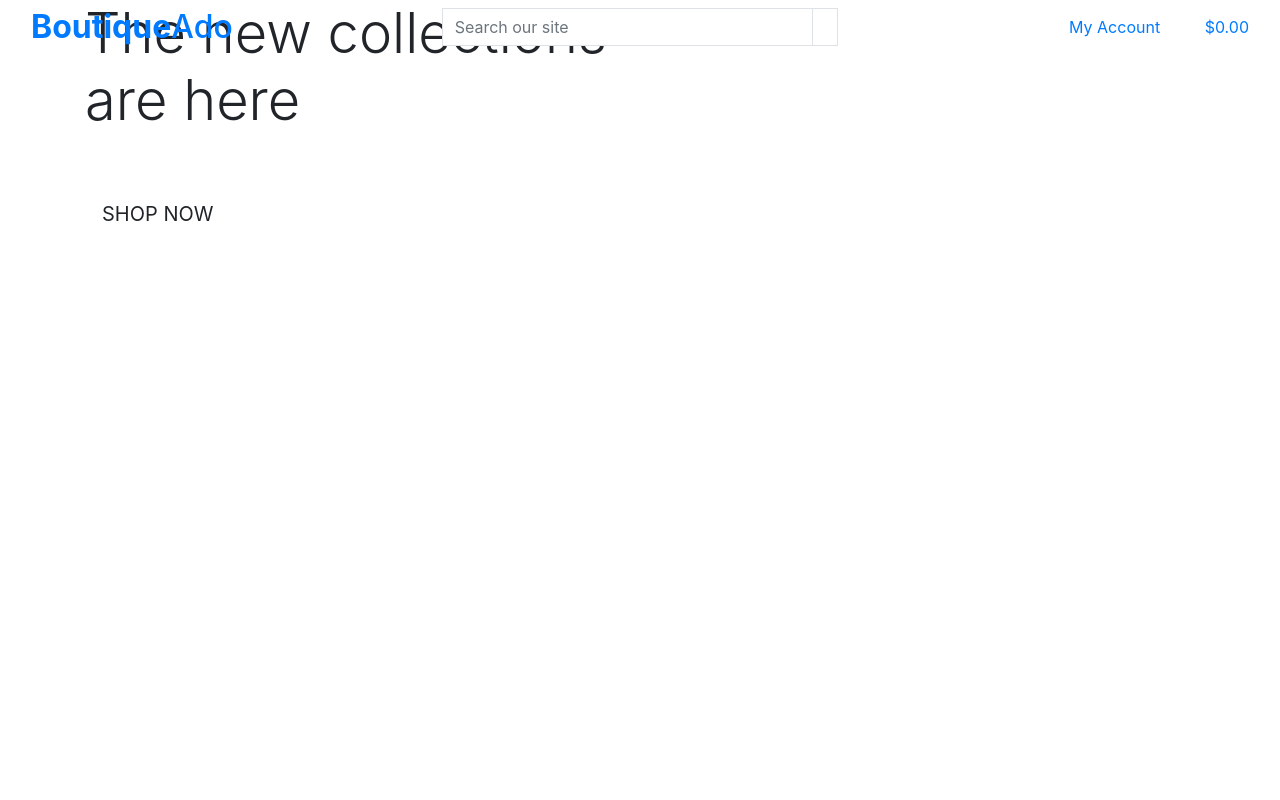
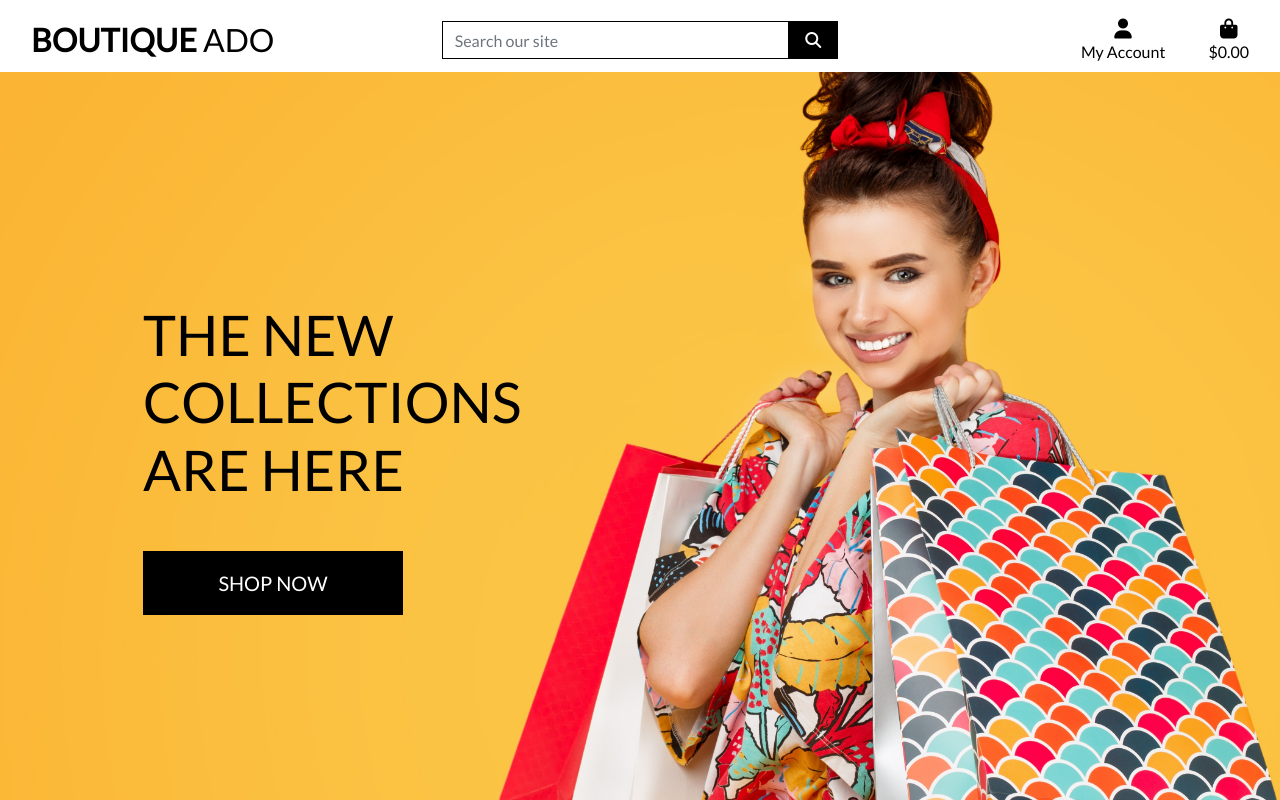
Before and after one commit to corey-howard/boutique_ado_v1, a Django app: page / in a window 1280 px wide. Run offline with Django 3.2, Linux system fonts and the light colour scheme; some libraries are stand-ins or nearby versions.

Commit message:
Completed homepage header and css

```diff
--- a/boutique_ado/settings.py
+++ b/boutique_ado/settings.py
@@ -88,7 +88,7 @@ AUTHENTICATION_BACKENDS = [
 
 SITE_ID = 1
 
-EMAIL_BACKEND ='django.core.mail.backends.console.EmailBackend'
+EMAIL_BACKEND = 'django.core.mail.backends.console.EmailBackend'
 
 ACCOUNT_AUTHENTICATION_METHOD = 'username_email'
 ACCOUNT_EMAIL_REQUIRED = True
@@ -149,3 +149,7 @@ USE_TZ = True
 # https://docs.djangoproject.com/en/3.1/howto/static-files/
 
 STATIC_URL = '/static/'
+STATICFILES_DIRS = (os.path.join(BASE_DIR, 'static'),)
+
+MEDIA_URL = '/media/'
+MEDIA_ROOT = os.path.join(BASE_DIR, 'media')
--- a/boutique_ado/urls.py
+++ b/boutique_ado/urls.py
@@ -15,10 +15,11 @@ Including another URLconf
 """
 from django.contrib import admin
 from django.urls import path, include
+from django.conf import settings
+from django.conf.urls.static import static
 
 urlpatterns = [
     path('admin/', admin.site.urls),
     path('accounts/', include('allauth.urls')),
     path('', include('home.urls')),
-
-]
+] + static(settings.MEDIA_URL, document_root=settings.MEDIA_ROOT)
--- /dev/null
+++ b/static/css/base.css
@@ -0,0 +1,81 @@
+html {
+    height: 100%;
+}
+
+body {
+    background: url('/media/homepage_background_cropped.jpg') no-repeat center center fixed;
+    background-size: cover;
+    height: calc(100vh - 164px);
+    color: #555;
+    font-family: 'Lato';
+}
+
+/* from Bulma */
+.icon {
+    align-items: center;
+    display: inline-flex;
+    justify-content: center;
+    height: 1.5rem;
+    width: 1.5rem;
+}
+
+.logo-font {
+    text-transform: uppercase;
+}
+
+.main-logo-link {
+    width: fit-content;
+}
+
+.shop-now-button {
+    background: black;
+    color: white;
+    min-width: 260px;
+}
+
+.btn-black {
+    background: black;
+    color: white;
+}
+
+.shop-now-button:hover,
+.shop-now-button:active,
+.shop-now-button:focus,
+.btn-black:hover,
+.btn-black:active,
+.btn-black:focus {
+    background: #222;
+    color: white;
+}
+
+.text-black {
+    color: #000 !important;
+}
+
+.border-black {
+    border: 1px solid black !important;
+}
+
+/* -------------------------------- Media Queries */
+
+/* Slightly larger container on xl screens */
+@media (min-width: 1200px) {
+  .container {
+    max-width: 80%;
+  }
+}
+
+/* fixed top navbar only on medium and up */
+@media (min-width: 992px) {
+    .fixed-top-desktop-only {
+        position: fixed;
+        top: 0;
+        right: 0;
+        left: 0;
+        z-index: 1030;
+    }
+
+    .header-container {
+        padding-top: 164px;
+    }
+}
--- a/templates/base.html
+++ b/templates/base.html
@@ -15,12 +15,15 @@
 
     {% block corecss %}
         <link rel="stylesheet" href="https://stackpath.bootstrapcdn.com/bootstrap/4.4.1/css/bootstrap.min.css" integrity="sha384-Vkoo8x4CGsO3+Hhxv8T/Q5PaXtkKtu6ug5TOeNV6gBiFeWPGFN9MuhOf23Q9Ifjh" crossorigin="anonymous">
+        <link href="https://fonts.googleapis.com/css2?family=Lato&display=swap" rel="stylesheet">
+        <link rel="stylesheet" href="{% static 'css/base.css' %}">
     {% endblock %}
 
     {% block extra_css %}
     {% endblock %}
 
     {% block corejs %}
+        <script src="https://kit.fontawesome.com/039e59fb8a.js" crossorigin="anonymous"></script>
         <script src="https://code.jquery.com/jquery-3.4.1.slim.min.js" integrity="sha384-J6qa4849blE2+poT4WnyKhv5vZF5SrPo0iEjwBvKU7imGFAV0wwj1yYfoRSJoZ+n" crossorigin="anonymous"></script>
         <script src="https://cdn.jsdelivr.net/npm/popper.js@1.16.0/dist/umd/popper.min.js" integrity="sha384-Q6E9RHvbIyZFJoft+2mJbHaEWldlvI9IOYy5n3zV9zzTtmI3UksdQRVvoxMfooAo" crossorigin="anonymous"></script>
         <script src="https://stackpath.bootstrapcdn.com/bootstrap/4.4.1/js/bootstrap.min.js" integrity="sha384-wfSDF2E50Y2D1uUdj0O3uMBJnjuUD4Ih7YwaYd1iqfktj0Uod8GCExl3Og8ifwB6" crossorigin="anonymous"></script>
@@ -33,10 +36,10 @@
   </head>
   <body>
     <header class="container-fluid fixed-top">
-        <div class="row">
+        <div id="topnav" class="row bg-white pt-lg-2 d-none d-lg-flex">
             <div class="col-12 col-lg-4 my-auto py-1 py-lg-0 text-center text-lg-left">
                 <a href="{% url 'home' %}" class="nav-link main-logo-link">
-                    <h2 class="logo-font text-black my-0"><strong>Boutique</strong>Ado</h2>
+                    <h2 class="logo-font text-black my-0"><strong>Boutique</strong> Ado</h2>
                 </a>
             </div>
             <div class="col-12 col-lg-4 my-auto py-1 py-lg-0">
```
Also changed, not shown: media/homepage_background_cropped.jpg (added).
